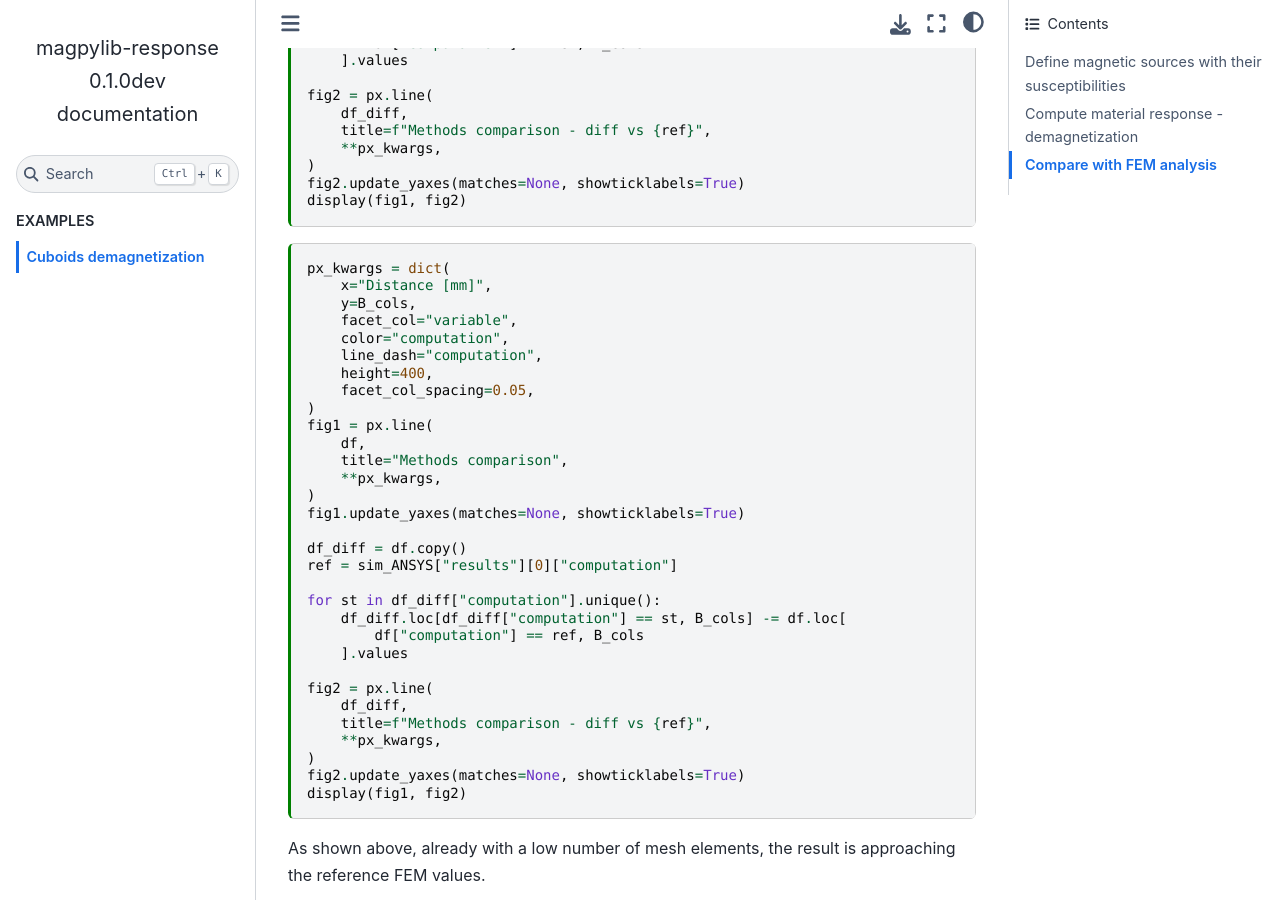
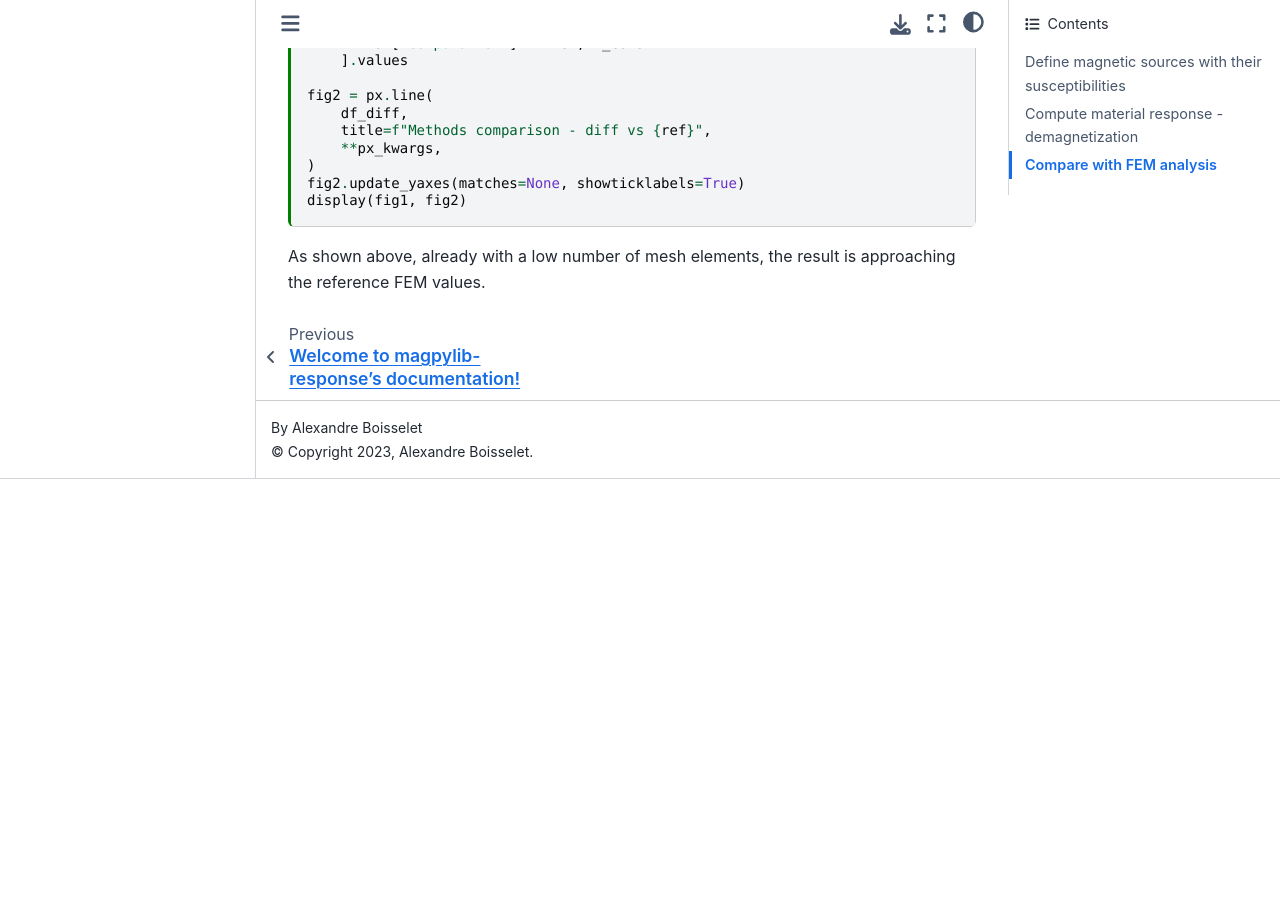
Before and after one commit to magpylib/magpylib-material-response, a Sphinx documentation site: the page built from docs/examples/cuboids_demagnetization.md, in a window 1280 px wide and 900 px high, scrolled down 2674 px. Built offline with Sphinx 7.4.7 and the Sphinx Book theme 1.1.4, drawn with Linux system fonts in a browser that asks for light colours; comment, search, counter and statistics services are not loaded; after the commit the page ends 3153 px from its top, so only the background shows below that.

Commit message:
update example

````diff
--- a/docs/examples/cuboids_demagnetization.md
+++ b/docs/examples/cuboids_demagnetization.md
@@ -157,38 +157,4 @@ fig2.update_yaxes(matches=None, showticklabels=True)
 display(fig1, fig2)
 ```
 
-```{code-cell} ipython3
-px_kwargs = dict(
-    x="Distance [mm]",
-    y=B_cols,
-    facet_col="variable",
-    color="computation",
-    line_dash="computation",
-    height=400,
-    facet_col_spacing=0.05,
-)
-fig1 = px.line(
-    df,
-    title="Methods comparison",
-    **px_kwargs,
-)
-fig1.update_yaxes(matches=None, showticklabels=True)
-
-df_diff = df.copy()
-ref = sim_ANSYS["results"][0]["computation"]
-
-for st in df_diff["computation"].unique():
-    df_diff.loc[df_diff["computation"] == st, B_cols] -= df.loc[
-        df["computation"] == ref, B_cols
-    ].values
-
-fig2 = px.line(
-    df_diff,
-    title=f"Methods comparison - diff vs {ref}",
-    **px_kwargs,
-)
-fig2.update_yaxes(matches=None, showticklabels=True)
-display(fig1, fig2)
-```
-
 As shown above, already with a low number of mesh elements, the result is approaching the reference FEM values.
````
